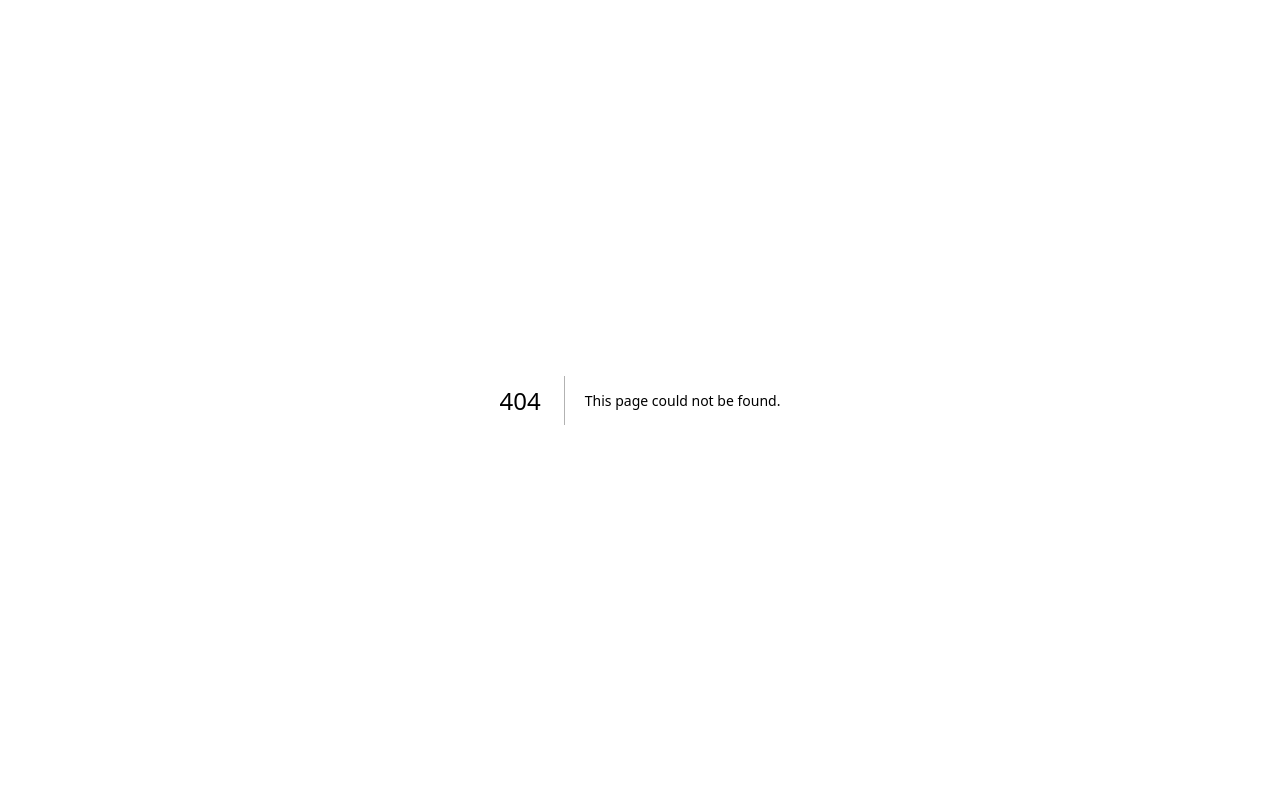
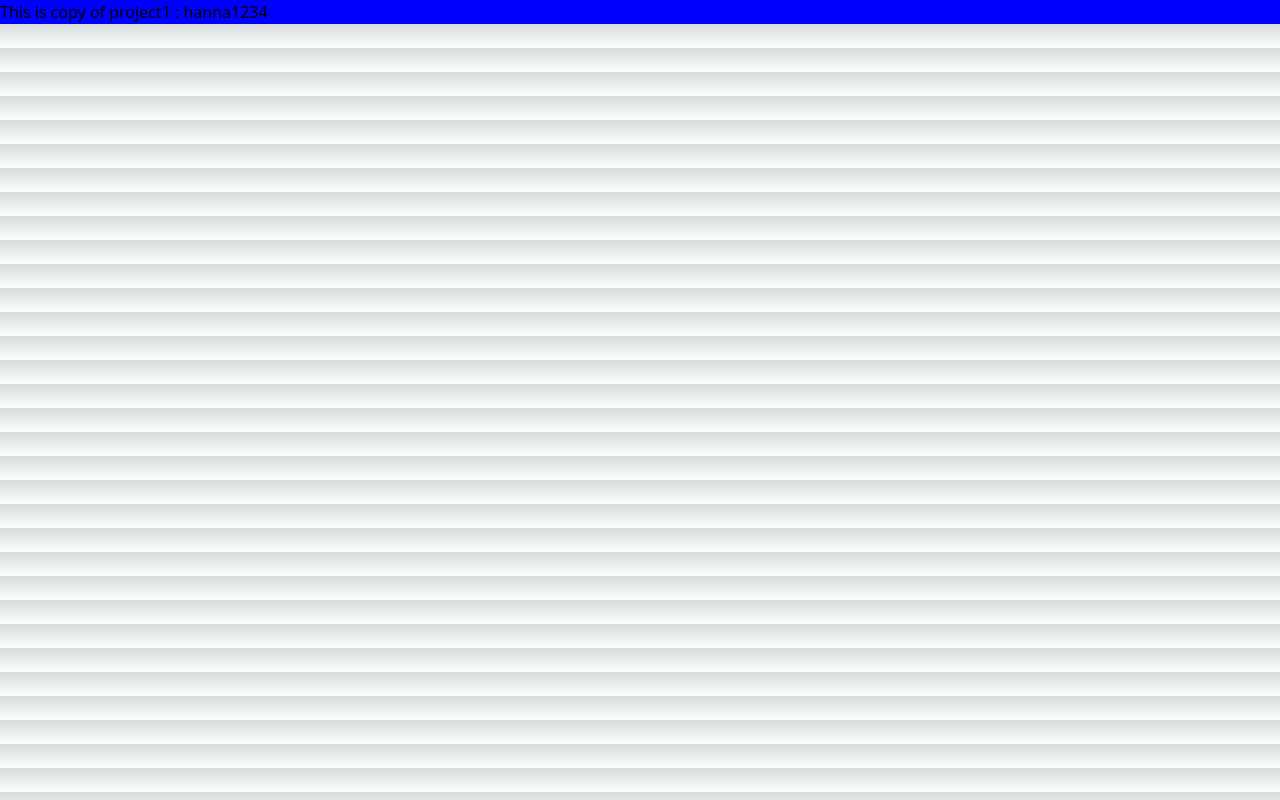
Before and after one commit to sun4205/hanna_portfolio, a Next.js app: page /Project/Copy in a window 1280 px wide. Before the commit this address had no page. Built offline with nearby package versions, Linux system fonts and the light colour scheme.

Commit message:
practice project1

```diff
--- /dev/null
+++ b/pages/Project/Copy.jsx
@@ -0,0 +1,13 @@
+const Copy =() => {
+    const name ="hanna1234";
+
+
+    return (
+        <div style={{"backgroundColor": "blue"}}>
+            This is copy of project1 : {name}
+        </div>
+    )
+
+}
+
+export default Copy;
```
